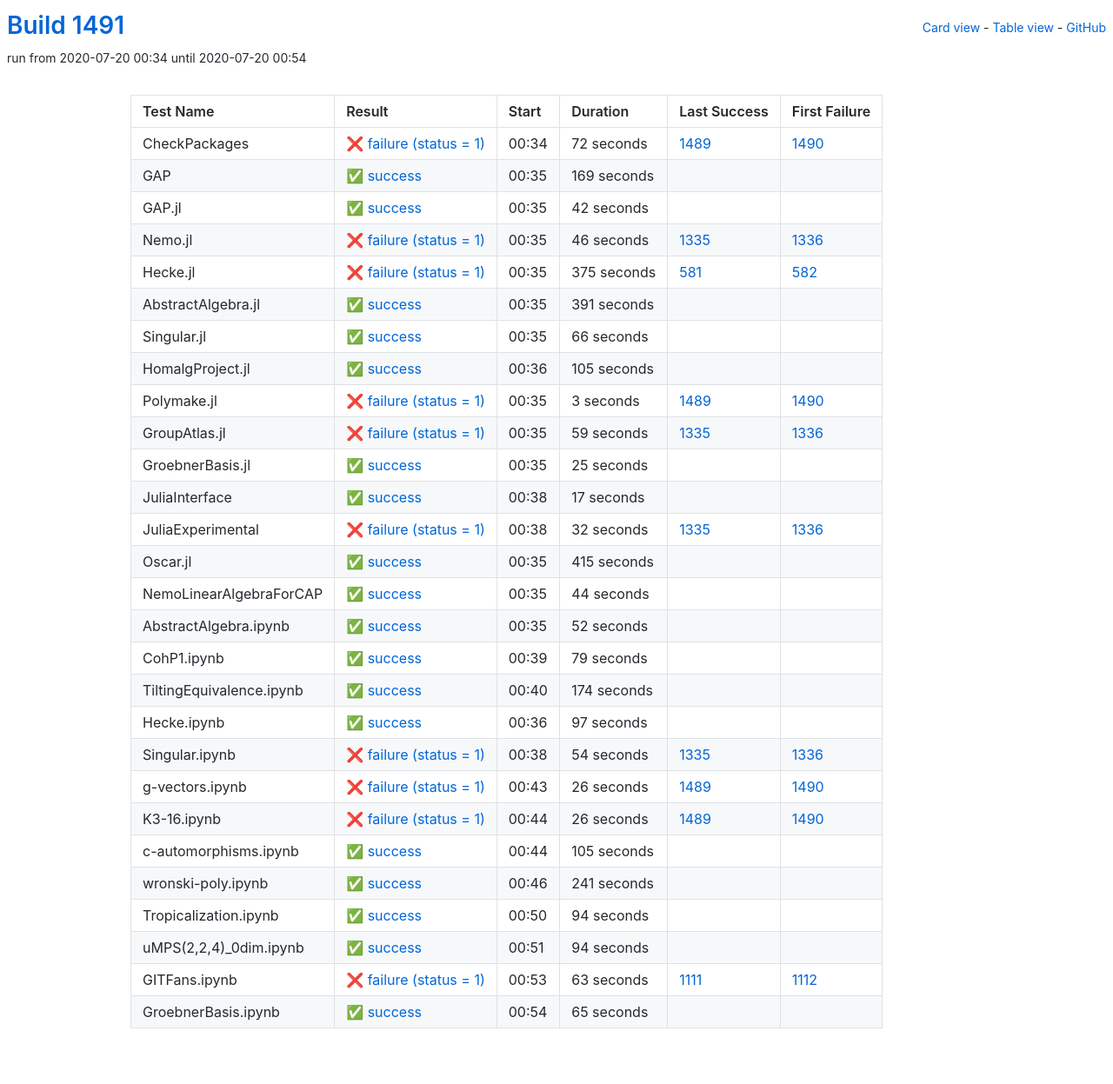
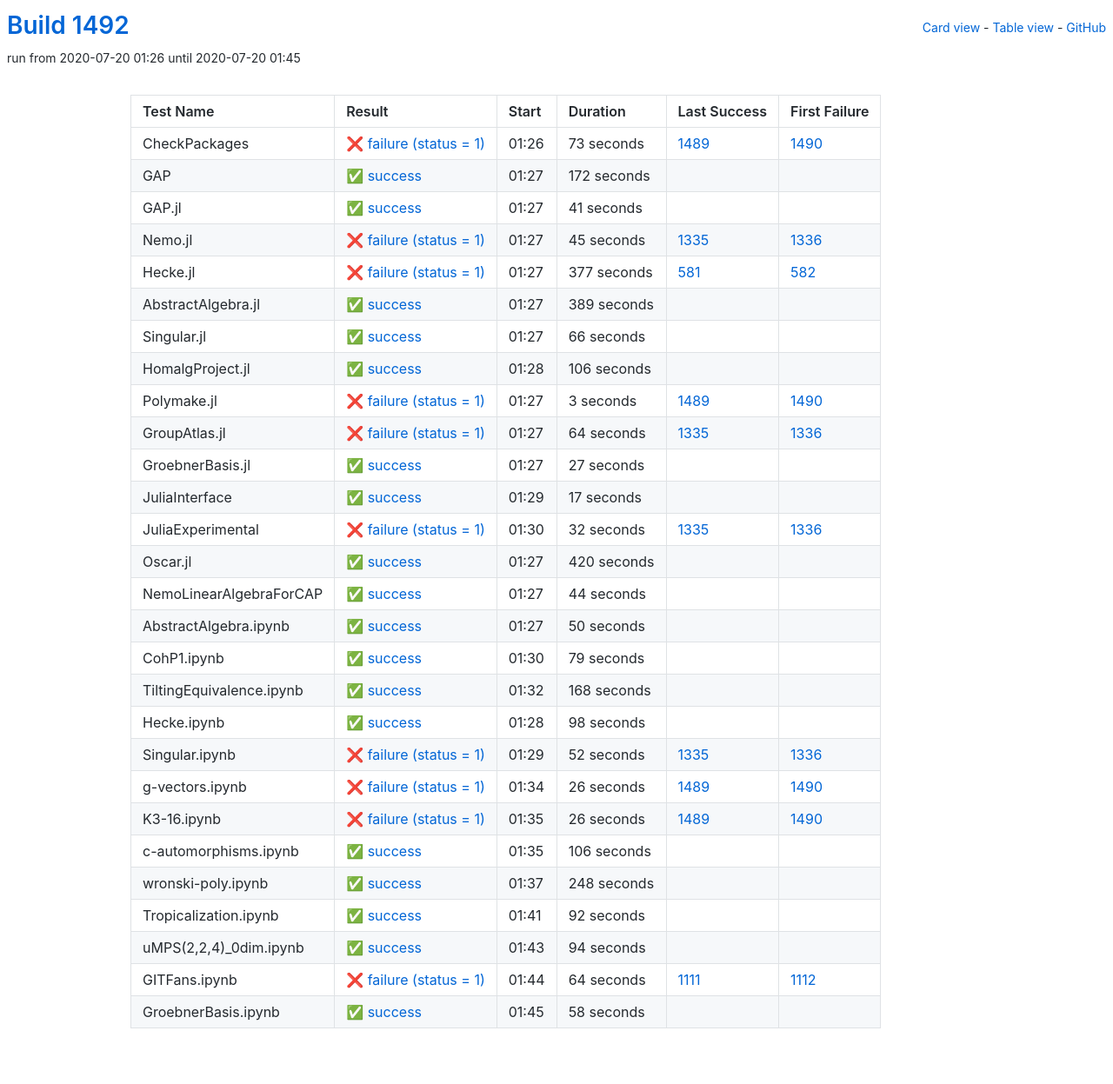
Before and after one commit to oscar-system/oscar-ci-status-1.4, a Jekyll site: the page built from table.html, in a window 1280 px wide. Shown: the whole page at 87% size. Built offline with Jekyll 4.4.1, drawn with Linux system fonts in a browser that asks for light colours.

Commit message:
Build #1492

```diff
--- a/_data/ci.yml
+++ b/_data/ci.yml
@@ -1,6 +1,6 @@
 ---
-build: 1491
-build_url: https://oscarci.mathematik.uni-kl.de/job/oscar-julia-1.4/1491/
+build: 1492
+build_url: https://oscarci.mathematik.uni-kl.de/job/oscar-julia-1.4/1492/
 job: oscar-julia-1.4
 organization: oscar-system
 repo: oscar-ci-status-1.4
@@ -8,80 +8,80 @@ repourl: https://github.com/oscar-system/oscar-ci-status-1.4
 tests:
 - name: CheckPackages
   id: checkpackages
-  log: https://oscarci.mathematik.uni-kl.de/job/oscar-julia-1.4/1491/artifact/logs/build-1491/CheckPackages.log
-  start: 2020-07-20 00:34
+  log: https://oscarci.mathematik.uni-kl.de/job/oscar-julia-1.4/1492/artifact/logs/build-1492/CheckPackages.log
+  start: 2020-07-20 01:26
   success: false
   exitcode: 1
   status: failure
-  duration: 72
+  duration: 73
   last_success: 1489
   last_success_url: https://oscarci.mathematik.uni-kl.de/job/oscar-julia-1.4/1489/
   first_failure: 1490
   first_failure_url: https://oscarci.mathematik.uni-kl.de/job/oscar-julia-1.4/1490/
 - name: GAP
   id: gap
-  log: https://oscarci.mathematik.uni-kl.de/job/oscar-julia-1.4/1491/artifact/logs/build-1491/GAP.log
-  start: 2020-07-20 00:35
+  log: https://oscarci.mathematik.uni-kl.de/job/oscar-julia-1.4/1492/artifact/logs/build-1492/GAP.log
+  start: 2020-07-20 01:27
   success: true
   exitcode: 0
   status: success
-  duration: 169
+  duration: 172
   last_success: false
   last_success_url:
   first_failure: false
   first_failure_url:
 - name: GAP.jl
   id: gap-jl
-  log: https://oscarci.mathematik.uni-kl.de/job/oscar-julia-1.4/1491/artifact/logs/build-1491/GAP.jl.log
-  start: 2020-07-20 00:35
+  log: https://oscarci.mathematik.uni-kl.de/job/oscar-julia-1.4/1492/artifact/logs/build-1492/GAP.jl.log
+  start: 2020-07-20 01:27
   success: true
   exitcode: 0
   status: success
-  duration: 42
+  duration: 41
   last_success: false
   last_success_url:
   first_failure: false
   first_failure_url:
 - name: Nemo.jl
   id: nemo-jl
-  log: https://oscarci.mathematik.uni-kl.de/job/oscar-julia-1.4/1491/artifact/logs/build-1491/Nemo.jl.log
-  start: 2020-07-20 00:35
+  log: https://oscarci.mathematik.uni-kl.de/job/oscar-julia-1.4/1492/artifact/logs/build-1492/Nemo.jl.log
+  start: 2020-07-20 01:27
   success: false
   exitcode: 1
   status: failure
-  duration: 46
+  duration: 45
   last_success: 1335
   last_success_url: https://oscarci.mathematik.uni-kl.de/job/oscar-julia-1.4/1335/
   first_failure: 1336
   first_failure_url: https://oscarci.mathematik.uni-kl.de/job/oscar-julia-1.4/1336/
 - name: Hecke.jl
   id: hecke-jl
-  log: https://oscarci.mathematik.uni-kl.de/job/oscar-julia-1.4/1491/artifact/logs/build-1491/Hecke.jl.log
-  start: 2020-07-20 00:35
+  log: https://oscarci.mathematik.uni-kl.de/job/oscar-julia-1.4/1492/artifact/logs/build-1492/Hecke.jl.log
+  start: 2020-07-20 01:27
   success: false
   exitcode: 1
   status: failure
-  duration: 375
+  duration: 377
   last_success: 581
   last_success_url: https://oscarci.mathematik.uni-kl.de/job/oscar-julia-1.4/581/
   first_failure: 582
   first_failure_url: https://oscarci.mathematik.uni-kl.de/job/oscar-julia-1.4/582/
 - name: AbstractAlgebra.jl
   id: abstractalgebra-jl
-  log: https://oscarci.mathematik.uni-kl.de/job/oscar-julia-1.4/1491/artifact/logs/build-1491/AbstractAlgebra.jl.log
-  start: 2020-07-20 00:35
+  log: https://oscarci.mathematik.uni-kl.de/job/oscar-julia-1.4/1492/artifact/logs/build-1492/AbstractAlgebra.jl.log
+  start: 2020-07-20 01:27
   success: true
   exitcode: 0
   status: success
-  duration: 391
+  duration: 389
   last_success: false
   last_success_url:
   first_failure: false
   first_failure_url:
 - name: Singular.jl
   id: singular-jl
-  log: https://oscarci.mathematik.uni-kl.de/job/oscar-julia-1.4/1491/artifact/logs/build-1491/Singular.jl.log
-  start: 2020-07-20 00:35
+  log: https://oscarci.mathematik.uni-kl.de/job/oscar-julia-1.4/1492/artifact/logs/build-1492/Singular.jl.log
+  start: 2020-07-20 01:27
   success: true
   exitcode: 0
   status: success
@@ -92,20 +92,20 @@ tests:
   first_failure_url:
 - name: HomalgProject.jl
   id: homalgproject-jl
-  log: https://oscarci.mathematik.uni-kl.de/job/oscar-julia-1.4/1491/artifact/logs/build-1491/HomalgProject.jl.log
-  start: 2020-07-20 00:36
+  log: https://oscarci.mathematik.uni-kl.de/job/oscar-julia-1.4/1492/artifact/logs/build-1492/HomalgProject.jl.log
+  start: 2020-07-20 01:28
   success: true
   exitcode: 0
   status: success
-  duration: 105
+  duration: 106
   last_success: false
   last_success_url:
   first_failure: false
   first_failure_url:
 - name: Polymake.jl
   id: polymake-jl
-  log: https://oscarci.mathematik.uni-kl.de/job/oscar-julia-1.4/1491/artifact/logs/build-1491/Polymake.jl.log
-  start: 2020-07-20 00:35
+  log: https://oscarci.mathematik.uni-kl.de/job/oscar-julia-1.4/1492/artifact/logs/build-1492/Polymake.jl.log
+  start: 2020-07-20 01:27
   success: false
   exitcode: 1
   status: failure
@@ -116,32 +116,32 @@ tests:
   first_failure_url: https://oscarci.mathematik.uni-kl.de/job/oscar-julia-1.4/1490/
 - name: GroupAtlas.jl
   id: groupatlas-jl
-  log: https://oscarci.mathematik.uni-kl.de/job/oscar-julia-1.4/1491/artifact/logs/build-1491/GroupAtlas.jl.log
-  start: 2020-07-20 00:35
+  log: https://oscarci.mathematik.uni-kl.de/job/oscar-julia-1.4/1492/artifact/logs/build-1492/GroupAtlas.jl.log
+  start: 2020-07-20 01:27
   success: false
   exitcode: 1
   status: failure
-  duration: 59
+  duration: 64
   last_success: 1335
   last_success_url: https://oscarci.mathematik.uni-kl.de/job/oscar-julia-1.4/1335/
   first_failure: 1336
   first_failure_url: https://oscarci.mathematik.uni-kl.de/job/oscar-julia-1.4/1336/
 - name: GroebnerBasis.jl
   id: groebnerbasis-jl
-  log: https://oscarci.mathematik.uni-kl.de/job/oscar-julia-1.4/1491/artifact/logs/build-1491/GroebnerBasis.jl.log
-  start: 2020-07-20 00:35
+  log: https://oscarci.mathematik.uni-kl.de/job/oscar-julia-1.4/1492/artifact/logs/build-1492/GroebnerBasis.jl.log
+  start: 2020-07-20 01:27
   success: true
   exitcode: 0
   status: success
-  duration: 25
+  duration: 27
   last_success: false
   last_success_url:
   first_failure: false
   first_failure_url:
 - name: JuliaInterface
   id: juliainterface
-  log: https://oscarci.mathematik.uni-kl.de/job/oscar-julia-1.4/1491/artifact/logs/build-1491/JuliaInterface.log
-  start: 2020-07-20 00:38
+  log: https://oscarci.mathematik.uni-kl.de/job/oscar-julia-1.4/1492/artifact/logs/build-1492/JuliaInterface.log
+  start: 2020-07-20 01:29
   success: true
   exitcode: 0
   status: success
@@ -152,8 +152,8 @@ tests:
   first_failure_url:
 - name: JuliaExperimental
   id: juliaexperimental
-  log: https://oscarci.mathematik.uni-kl.de/job/oscar-julia-1.4/1491/artifact/logs/build-1491/JuliaExperimental.log
-  start: 2020-07-20 00:38
+  log: https://oscarci.mathematik.uni-kl.de/job/oscar-julia-1.4/1492/artifact/logs/build-1492/JuliaExperimental.log
+  start: 2020-07-20 01:30
   success: false
   exitcode: 1
   status: failure
@@ -164,20 +164,20 @@ tests:
   first_failure_url: https://oscarci.mathematik.uni-kl.de/job/oscar-julia-1.4/1336/
 - name: Oscar.jl
   id: oscar-jl
-  log: https://oscarci.mathematik.uni-kl.de/job/oscar-julia-1.4/1491/artifact/logs/build-1491/Oscar.jl.log
-  start: 2020-07-20 00:35
+  log: https://oscarci.mathematik.uni-kl.de/job/oscar-julia-1.4/1492/artifact/logs/build-1492/Oscar.jl.log
+  start: 2020-07-20 01:27
   success: true
   exitcode: 0
   status: success
-  duration: 415
+  duration: 420
   last_success: false
   last_success_url:
   first_failure: false
   first_failure_url:
 - name: NemoLinearAlgebraForCAP
   id: nemolinearalgebraforcap
-  log: https://oscarci.mathematik.uni-kl.de/job/oscar-julia-1.4/1491/artifact/logs/build-1491/NemoLinearAlgebraForCAP.log
-  start: 2020-07-20 00:35
+  log: https://oscarci.mathematik.uni-kl.de/job/oscar-julia-1.4/1492/artifact/logs/build-1492/NemoLinearAlgebraForCAP.log
+  start: 2020-07-20 01:27
   success: true
   exitcode: 0
   status: success
@@ -188,20 +188,20 @@ tests:
   first_failure_url:
 - name: AbstractAlgebra.ipynb
   id: abstractalgebra-ipynb
-  log: https://oscarci.mathematik.uni-kl.de/job/oscar-julia-1.4/1491/artifact/logs/build-1491/AbstractAlgebra.ipynb.log
-  start: 2020-07-20 00:35
+  log: https://oscarci.mathematik.uni-kl.de/job/oscar-julia-1.4/1492/artifact/logs/build-1492/AbstractAlgebra.ipynb.log
+  start: 2020-07-20 01:27
   success: true
   exitcode: 0
   status: success
-  duration: 52
+  duration: 50
   last_success: false
   last_success_url:
   first_failure: false
   first_failure_url:
 - name: CohP1.ipynb
   id: cohp1-ipynb
-  log: https://oscarci.mathematik.uni-kl.de/job/oscar-julia-1.4/1491/artifact/logs/build-1491/CohP1.ipynb.log
-  start: 2020-07-20 00:39
+  log: https://oscarci.mathematik.uni-kl.de/job/oscar-julia-1.4/1492/artifact/logs/build-1492/CohP1.ipynb.log
+  start: 2020-07-20 01:30
   success: true
   exitcode: 0
   status: success
@@ -212,44 +212,44 @@ tests:
   first_failure_url:
 - name: TiltingEquivalence.ipynb
   id: tiltingequivalence-ipynb
-  log: https://oscarci.mathematik.uni-kl.de/job/oscar-julia-1.4/1491/artifact/logs/build-1491/TiltingEquivalence.ipynb.log
-  start: 2020-07-20 00:40
+  log: https://oscarci.mathematik.uni-kl.de/job/oscar-julia-1.4/1492/artifact/logs/build-1492/TiltingEquivalence.ipynb.log
+  start: 2020-07-20 01:32
   success: true
   exitcode: 0
   status: success
-  duration: 174
+  duration: 168
   last_success: false
   last_success_url:
   first_failure: false
   first_failure_url:
 - name: Hecke.ipynb
   id: hecke-ipynb
-  log: https://oscarci.mathematik.uni-kl.de/job/oscar-julia-1.4/1491/artifact/logs/build-1491/Hecke.ipynb.log
-  start: 2020-07-20 00:36
+  log: https://oscarci.mathematik.uni-kl.de/job/oscar-julia-1.4/1492/artifact/logs/build-1492/Hecke.ipynb.log
+  start: 2020-07-20 01:28
   success: true
   exitcode: 0
   status: success
-  duration: 97
+  duration: 98
   last_success: false
   last_success_url:
   first_failure: false
   first_failure_url:
 - name: Singular.ipynb
   id: singular-ipynb
-  log: https://oscarci.mathematik.uni-kl.de/job/oscar-julia-1.4/1491/artifact/logs/build-1491/Singular.ipynb.log
-  start: 2020-07-20 00:38
+  log: https://oscarci.mathematik.uni-kl.de/job/oscar-julia-1.4/1492/artifact/logs/build-1492/Singular.ipynb.log
+  start: 2020-07-20 01:29
   success: false
   exitcode: 1
   status: failure
-  duration: 54
+  duration: 52
   last_success: 1335
   last_success_url: https://oscarci.mathematik.uni-kl.de/job/oscar-julia-1.4/1335/
   first_failure: 1336
   first_failure_url: https://oscarci.mathematik.uni-kl.de/job/oscar-julia-1.4/1336/
 - name: g-vectors.ipynb
   id: g-vectors-ipynb
-  log: https://oscarci.mathematik.uni-kl.de/job/oscar-julia-1.4/1491/artifact/logs/build-1491/g-vectors.ipynb.log
-  start: 2020-07-20 00:43
+  log: https://oscarci.mathematik.uni-kl.de/job/oscar-julia-1.4/1492/artifact/logs/build-1492/g-vectors.ipynb.log
+  start: 2020-07-20 01:34
   success: false
   exitcode: 1
   status: failure
@@ -260,8 +260,8 @@ tests:
   first_failure_url: https://oscarci.mathematik.uni-kl.de/job/oscar-julia-1.4/1490/
 - name: K3-16.ipynb
   id: k3-16-ipynb
-  log: https://oscarci.mathematik.uni-kl.de/job/oscar-julia-1.4/1491/artifact/logs/build-1491/K3-16.ipynb.log
-  start: 2020-07-20 00:44
+  log: https://oscarci.mathematik.uni-kl.de/job/oscar-julia-1.4/1492/artifact/logs/build-1492/K3-16.ipynb.log
+  start: 2020-07-20 01:35
   success: false
   exitcode: 1
   status: failure
@@ -272,44 +272,44 @@ tests:
   first_failure_url: https://oscarci.mathematik.uni-kl.de/job/oscar-julia-1.4/1490/
 - name: c-automorphisms.ipynb
   id: c-automorphisms-ipynb
-  log: https://oscarci.mathematik.uni-kl.de/job/oscar-julia-1.4/1491/artifact/logs/build-1491/c-automorphisms.ipynb.log
-  start: 2020-07-20 00:44
+  log: https://oscarci.mathematik.uni-kl.de/job/oscar-julia-1.4/1492/artifact/logs/build-1492/c-automorphisms.ipynb.log
+  start: 2020-07-20 01:35
   success: true
   exitcode: 0
   status: success
-  duration: 105
+  duration: 106
   last_success: false
   last_success_url:
   first_failure: false
   first_failure_url:
 - name: wronski-poly.ipynb
   id: wronski-poly-ipynb
-  log: https://oscarci.mathematik.uni-kl.de/job/oscar-julia-1.4/1491/artifact/logs/build-1491/wronski-poly.ipynb.log
-  start: 2020-07-20 00:46
+  log: https://oscarci.mathematik.uni-kl.de/job/oscar-julia-1.4/1492/artifact/logs/build-1492/wronski-poly.ipynb.log
+  start: 2020-07-20 01:37
   success: true
   exitcode: 0
   status: success
-  duration: 241
+  duration: 248
   last_success: false
   last_success_url:
   first_failure: false
   first_failure_url:
 - name: Tropicalization.ipynb
   id: tropicalization-ipynb
-  log: https://oscarci.mathematik.uni-kl.de/job/oscar-julia-1.4/1491/artifact/logs/build-1491/Tropicalization.ipynb.log
-  start: 2020-07-20 00:50
+  log: https://oscarci.mathematik.uni-kl.de/job/oscar-julia-1.4/1492/artifact/logs/build-1492/Tropicalization.ipynb.log
+  start: 2020-07-20 01:41
   success: true
   exitcode: 0
   status: success
-  duration: 94
+  duration: 92
   last_success: false
   last_success_url:
   first_failure: false
   first_failure_url:
 - name: uMPS(2,2,4)_0dim.ipynb
   id: umps-2-2-4-0dim-ipynb
-  log: https://oscarci.mathematik.uni-kl.de/job/oscar-julia-1.4/1491/artifact/logs/build-1491/uMPS-2-2-4-_0dim.ipynb.log
-  start: 2020-07-20 00:51
+  log: https://oscarci.mathematik.uni-kl.de/job/oscar-julia-1.4/1492/artifact/logs/build-1492/uMPS-2-2-4-_0dim.ipynb.log
+  start: 2020-07-20 01:43
   success: true
   exitcode: 0
   status: success
@@ -320,24 +320,24 @@ tests:
   first_failure_url:
 - name: GITFans.ipynb
   id: gitfans-ipynb
-  log: https://oscarci.mathematik.uni-kl.de/job/oscar-julia-1.4/1491/artifact/logs/build-1491/GITFans.ipynb.log
-  start: 2020-07-20 00:53
+  log: https://oscarci.mathematik.uni-kl.de/job/oscar-julia-1.4/1492/artifact/logs/build-1492/GITFans.ipynb.log
+  start: 2020-07-20 01:44
   success: false
   exitcode: 1
   status: failure
-  duration: 63
+  duration: 64
   last_success: 1111
   last_success_url: https://oscarci.mathematik.uni-kl.de/job/oscar-julia-1.4/1111/
   first_failure: 1112
   first_failure_url: https://oscarci.mathematik.uni-kl.de/job/oscar-julia-1.4/1112/
 - name: GroebnerBasis.ipynb
   id: groebnerbasis-ipynb
-  log: https://oscarci.mathematik.uni-kl.de/job/oscar-julia-1.4/1491/artifact/logs/build-1491/GroebnerBasis.ipynb.log
-  start: 2020-07-20 00:54
+  log: https://oscarci.mathematik.uni-kl.de/job/oscar-julia-1.4/1492/artifact/logs/build-1492/GroebnerBasis.ipynb.log
+  start: 2020-07-20 01:45
   success: true
   exitcode: 0
   status: success
-  duration: 65
+  duration: 58
   last_success: false
   last_success_url:
   first_failure: false
```
Also changed, not shown: README.md.
